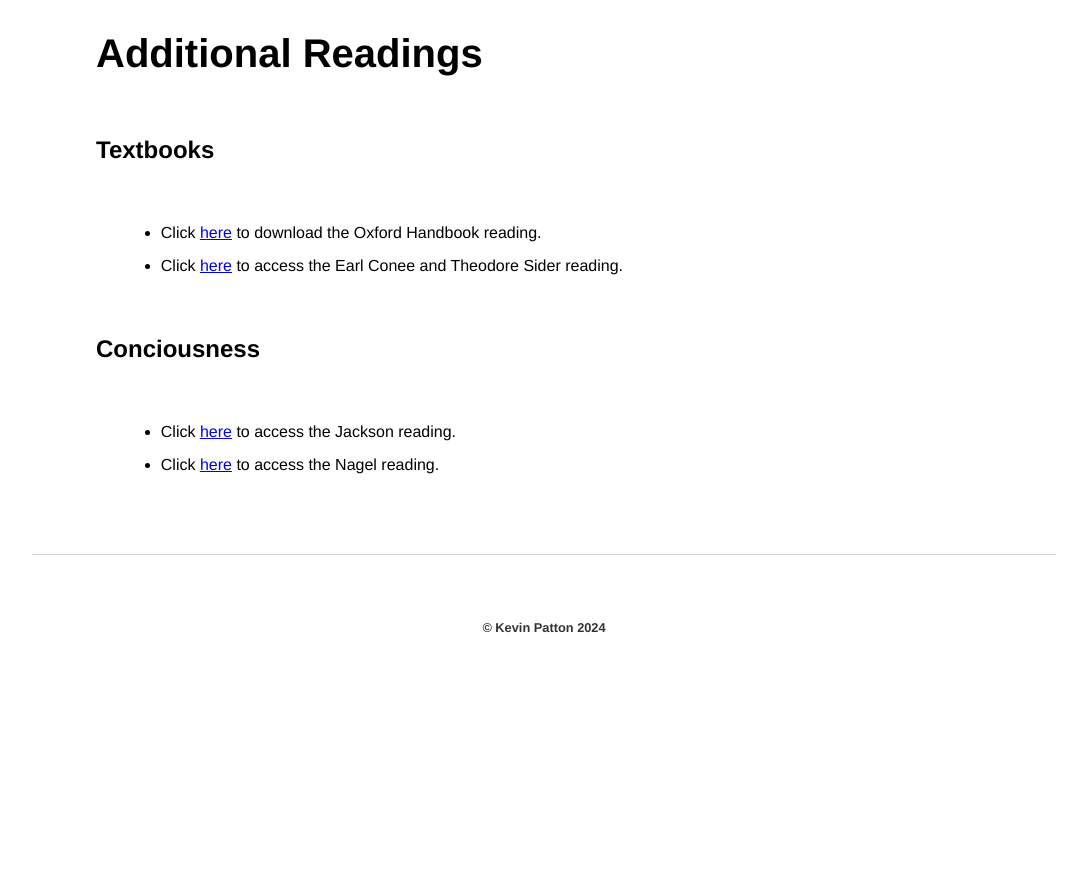
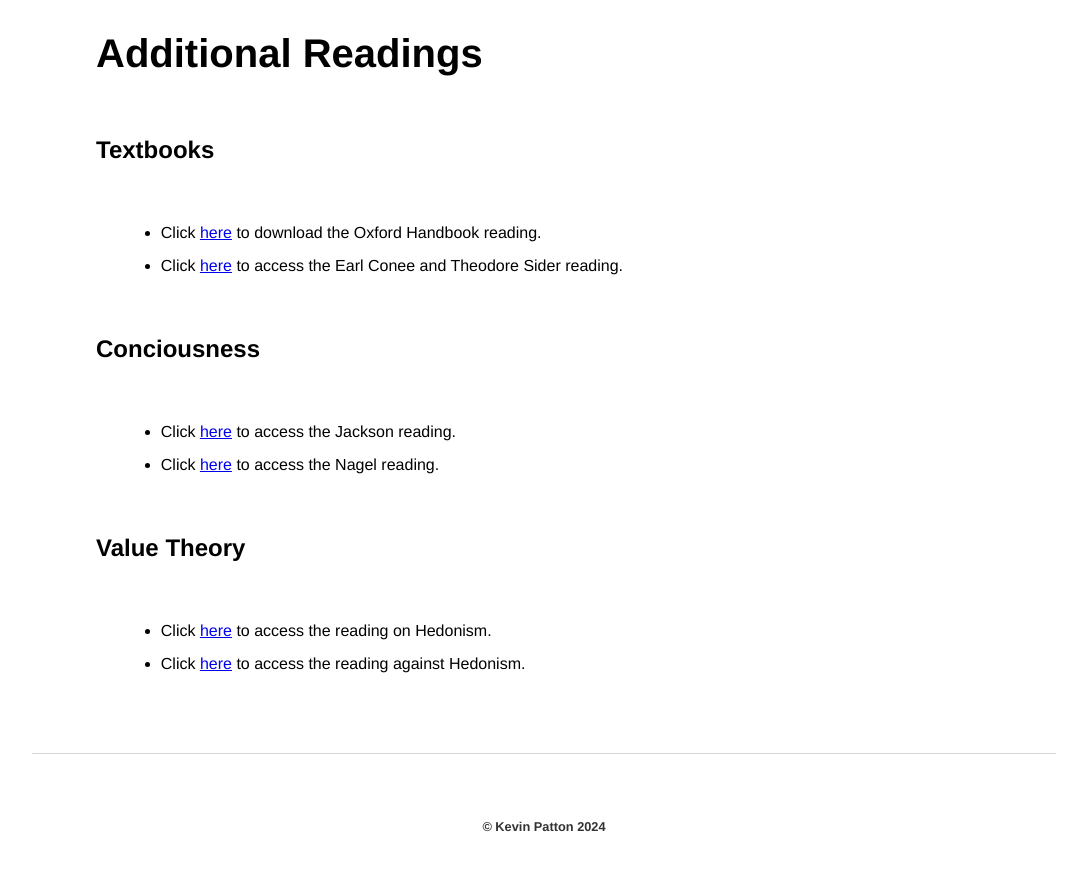
Before and after one commit to kevinjpatton/kevinjpatton.github.io, a Jekyll site: the page built from teaching/phil_1010/readings/index.html, in a window 1280 px wide and 900 px high, scrolled down 2009 px. Shown: the top 871 px of the window, without its empty margins (96-1183 px from the left). Built offline with Jekyll 4.4.1, drawn with Linux system fonts in a browser that asks for light colours; Markdown is read by kramdown in place of the engine named in the settings; before the commit the page ends 2710 px from its top, so only the background shows below that.

Commit message:
Update index.html

```diff
--- a/teaching/phil_1010/readings/index.html
+++ b/teaching/phil_1010/readings/index.html
@@ -40,3 +40,7 @@ title: PHIL1010 - Readings
 <li>Click <a href="/teaching/phil_1010/readings/Frank Jackson - Epiphenomenal Qualia.pdf" target="_blank">here</a> to access the Jackson reading.</li>
 <li>Click <a href="/teaching/phil_1010/readings/Thomas Nagel - What is it Like to be a Bat.pdf" target="_blank">here</a> to access the Nagel reading.</li>
 </ul>
+<h2>Value Theory</h2><ul class="standard-list">
+<li>Click <a href="/teaching/phil_2030/readings/John%20Stuart%20Mill%20-%20Utilitarianism%20Excerpts.pdf" target="_blank">here</a> to access the reading on Hedonism.</li>
+<li>Click <a href="/teaching/phil_2030/readings/Robert%20Nozick%20-%20The%20Examined%20Life.pdf" target="_blank">here</a> to access the reading against Hedonism.</li>
+</ul>
```
